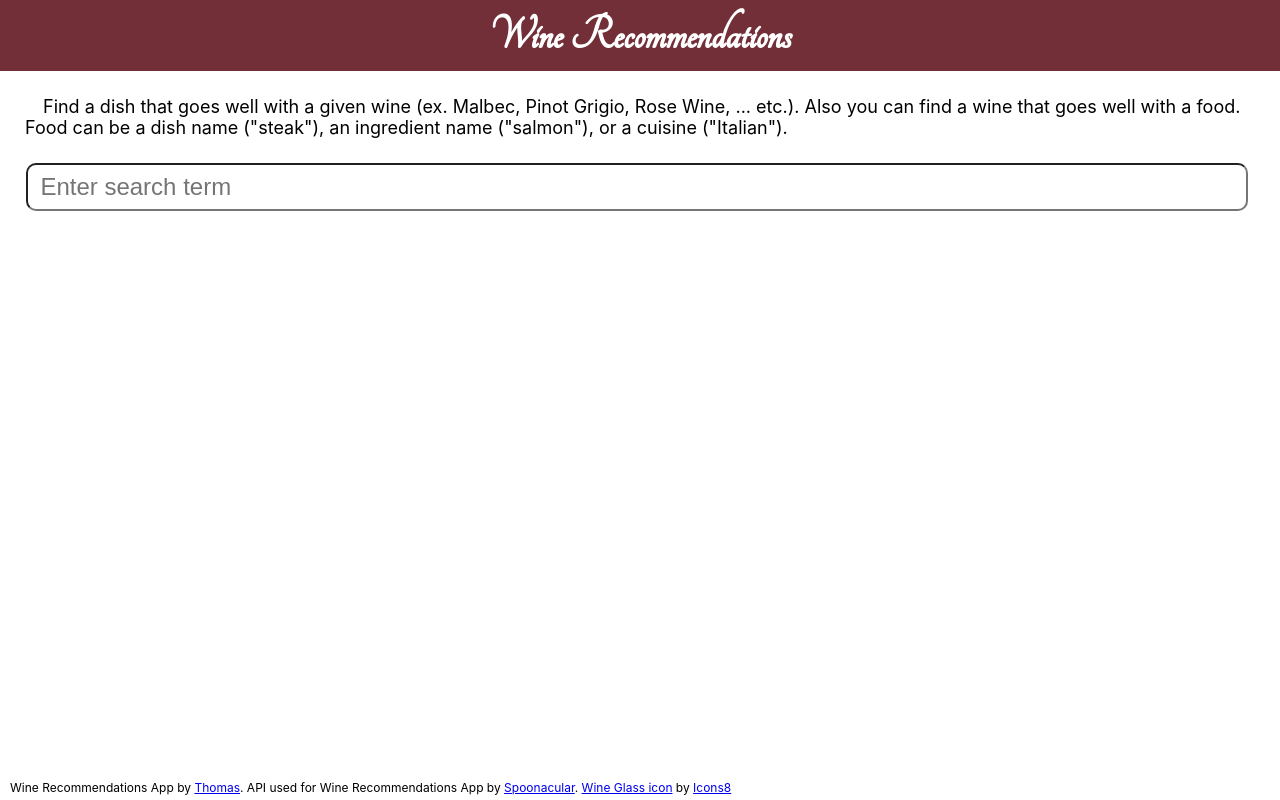
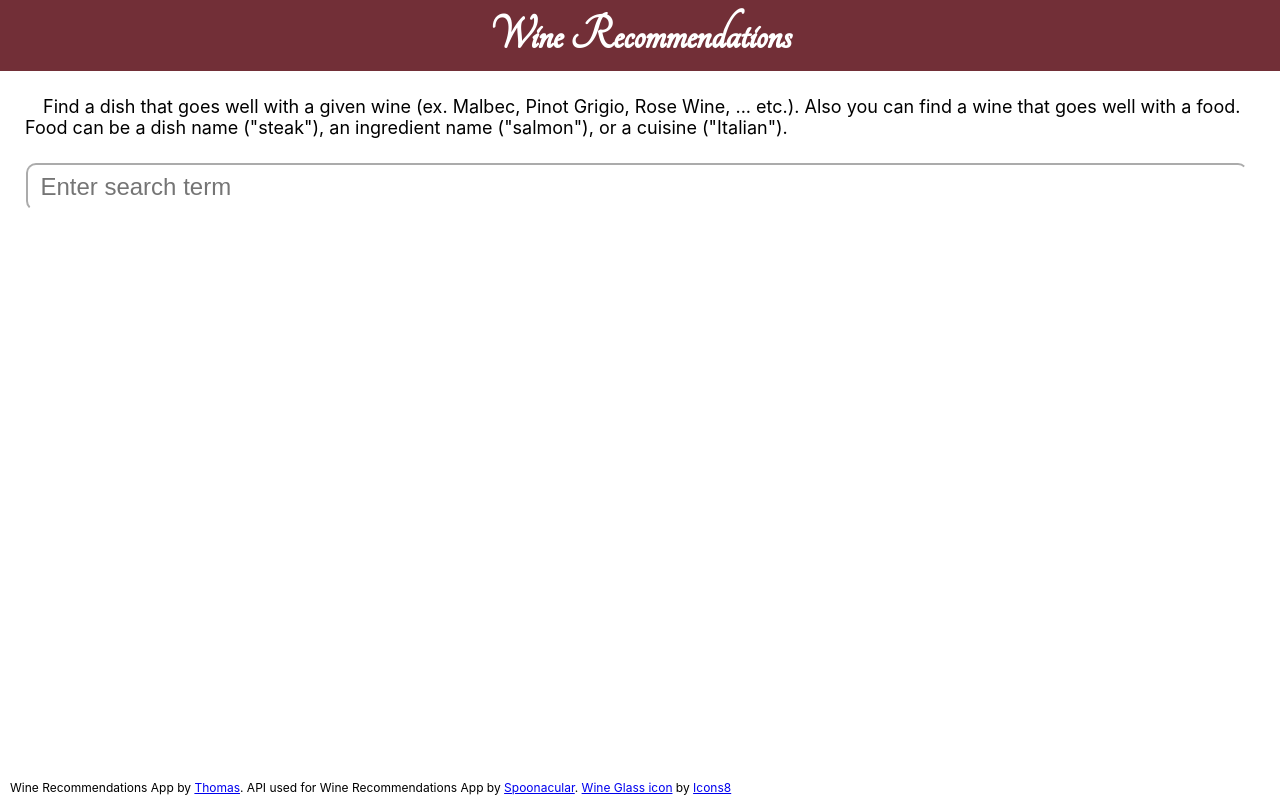
Before and after one commit to thomasgilmore/wine-recommendations-app-v2, a React (Create React App) app: page / in a window 1280 px wide. Built offline with nearby package versions, Linux system fonts and the light colour scheme; no server answers; a web font is replaced by a local one.

Commit message:
working on Search.js

```diff
--- a/src/Components/Search.js
+++ b/src/Components/Search.js
@@ -1,6 +1,7 @@
 import React, { Component } from 'react';
 import FoodRow from './FoodRow';
 import $ from 'jquery';
+import { isCompositeComponentWithType } from 'react-dom/test-utils';
 
 require('dotenv').config()
 
@@ -57,6 +58,8 @@ export class Search extends Component {
         <div>
 
           <input style={{
+            backgroundColor: '#FFFFFF',
+            borderColor: '#FFFFFF',
             fontSize: 24,
             display: 'block',
             width: '94%',
```
